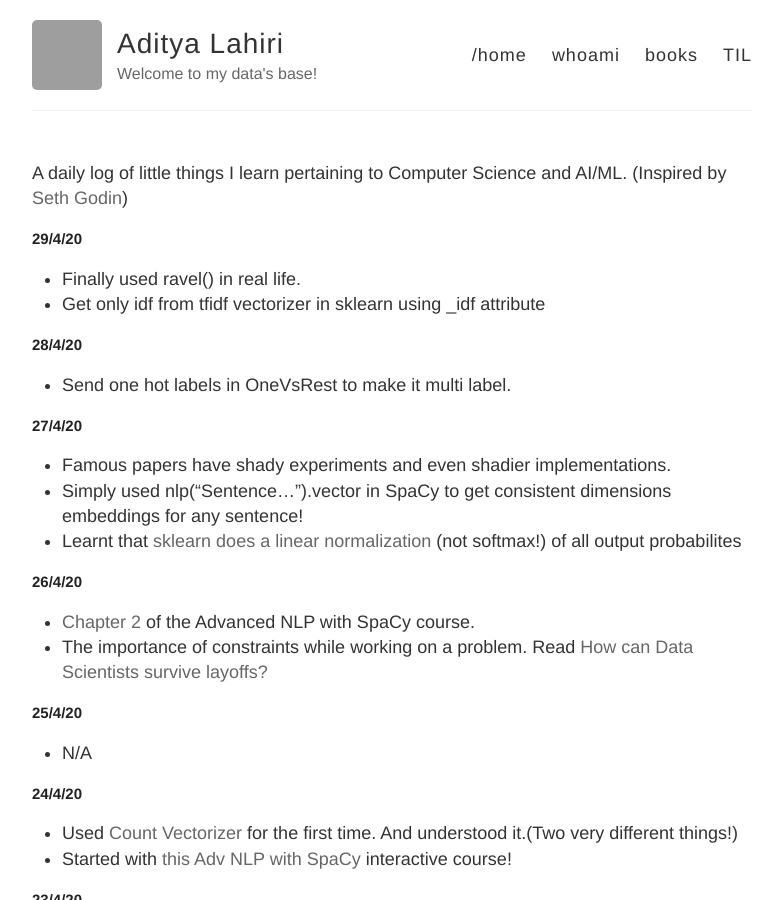
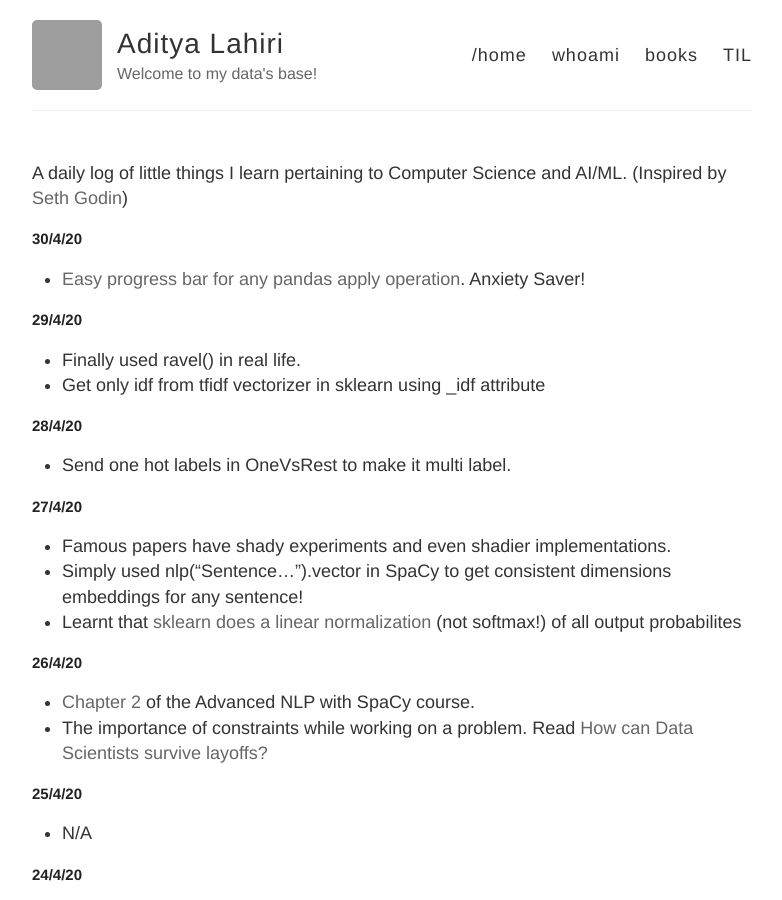
Before and after one commit to adityalahiri/adityalahiri.github.io, a Jekyll site: the page built from TIL.md, in a window 1280 px wide and 900 px high. Shown: the whole window, without its empty margins (248-1030 px from the left). Built offline with Jekyll 4.4.1, drawn with Linux system fonts in a browser that asks for light colours; our own code applies the rules of GitHub Pages for plain Markdown files; grey boxes are pictures that could not be loaded.

Commit message:
Update for 30/4/20

```diff
--- a/TIL.md
+++ b/TIL.md
@@ -1,5 +1,10 @@
 A daily log of little things I learn pertaining to Computer Science and AI/ML.
 (Inspired by [Seth Godin](https://seths.blog/))
+
+## 30/4/20
+
+* [Easy progress bar for any pandas apply operation](https://stackoverflow.com/questions/18603270/progress-indicator-during-pandas-operations). Anxiety Saver!
+
 
 ## 29/4/20
 
```
